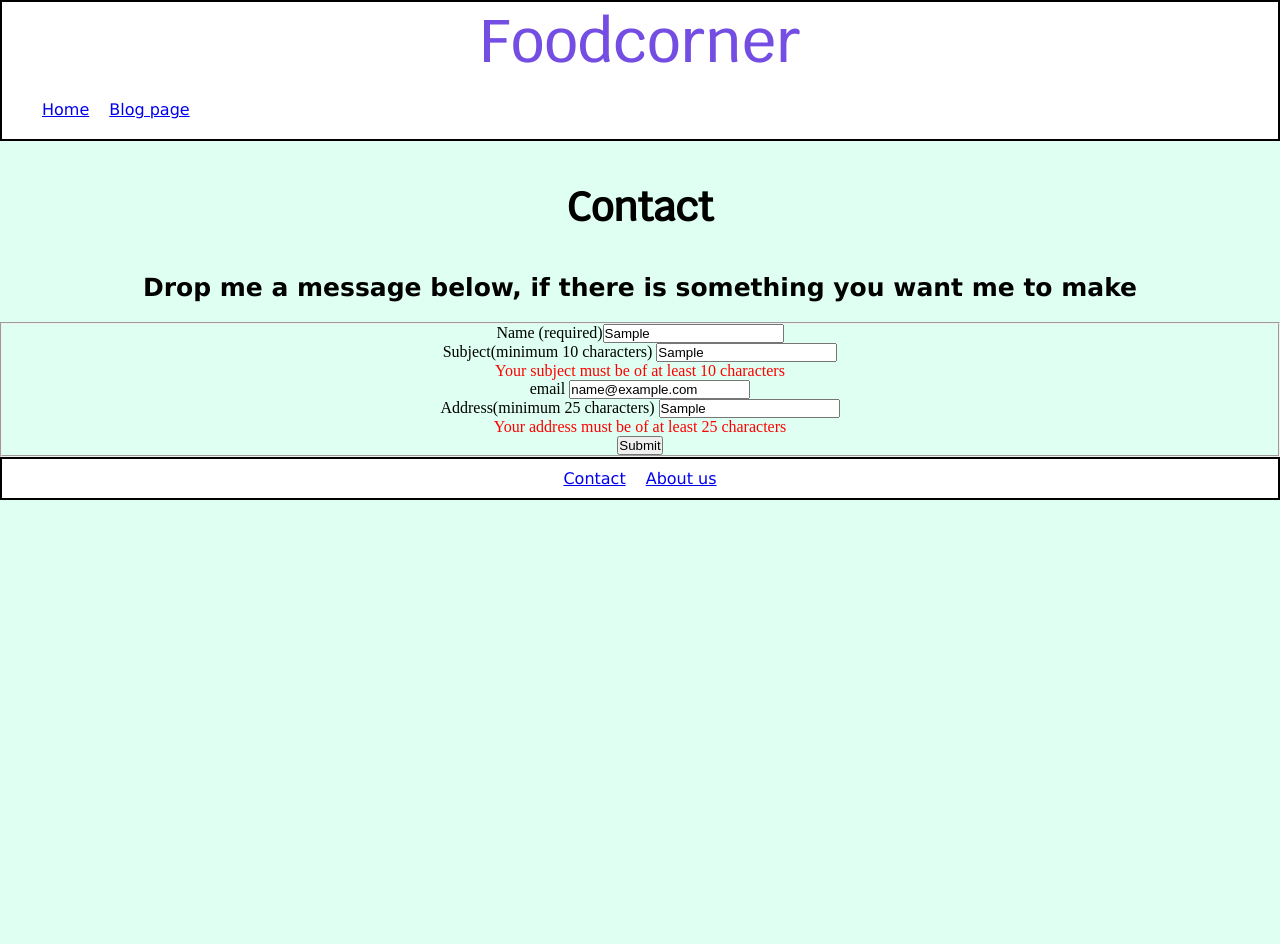
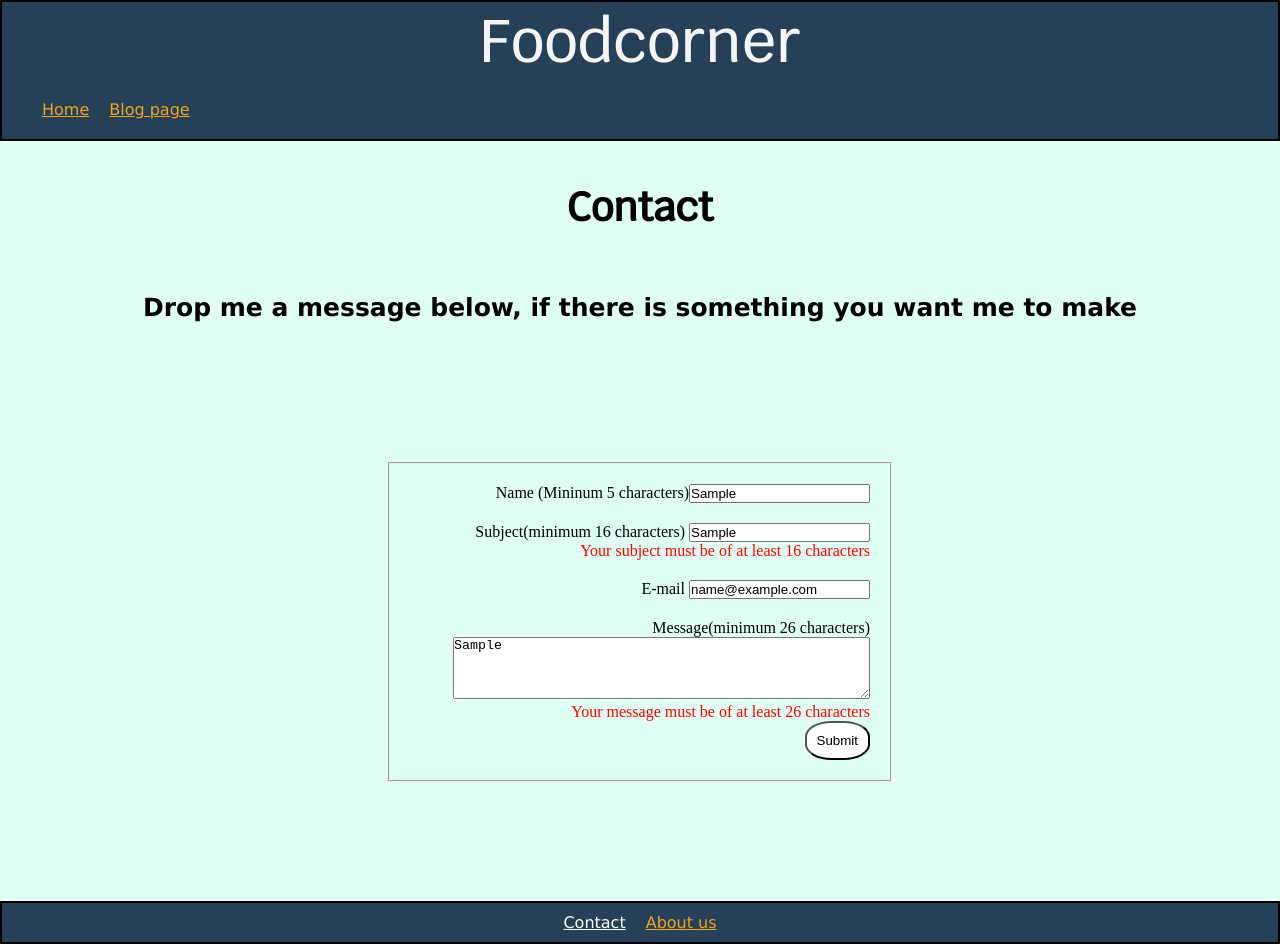
Before and after one commit to Noroff-FEU-Assignments/project-exam-1-Snurre1, a plain HTML site: page contact.html in a window 1280 px wide. Both pictures are taken after typing "Sample", "Sample", "name@example.com", "Sample" into the empty fields and a click on the button "Submit". Before the commit the page ends 800 px from the top, so only its background shows below. Drawn offline with Linux system fonts and the light colour scheme.

Commit message:
missing media q

```diff
--- a/contact.html
+++ b/contact.html
@@ -25,57 +25,66 @@
     </div>
   </header>
   <body>
+    <main>
       <h1>Contact</h1>
-    <h2>Drop me a message below, if there is something you want me to make</h2>
-    <div class="passed">You have passed!</div>
+      <h2
+        >Drop me a message below, if there is something you want me to make</h2
+      >
+      <div class="passed">Thank you for your feedback</div>
       <form>
         <fieldset>
           <div>
             <label
-            >Name (required)<input name="name" id="name" placeholder="required"
+              >Name (Mininum 5 characters)<input
+                name="name"
+                id="name"
+                placeholder="Minimum 5 characters"
             /></label>
-          <div class="form-error" id="nameError">Please enter your name</div>
+            <div class="form-error" id="nameError"
+              >Minimum 5 characters please</div
+            >
           </div>
           <div>
             <label
-            >Subject(minimum 10 characters)
+              >Subject(minimum 16 characters)
               <input
                 name="subject"
                 id="subject"
-              placeholder="minimum 10 characters"
+                placeholder="Minimum 16 characters"
             /></label>
             <div class="form-error" id="subjectError">
-            Your subject must be of at least 10 characters
+              Your subject must be of at least 16 characters
             </div>
           </div>
           <div>
             <label
-            >email <input name="email" id="email" placeholder="E-mail" />
+              >E-mail <input name="email" id="email" placeholder="E-mail" />
             </label>
             <div class="form-error" id="emailError">
               Please enter a legit E-mail
             </div>
           </div>
           <div>
-          <label
-            >Address(minimum 25 characters)
-            <input
-              address="address"
-              id="address"
-              placeholder="minimum 25 characters"
-            />
-          </label>
-          <div class="form-error" id="addressError">
-            Your address must be of at least 25 characters
+            <label>Message(minimum 26 characters)</label>
+            <textarea
+              id="message"
+              placeholder="minimum 26 characters"
+              rows="4"
+              cols="50"
+            ></textarea>
+
+            <div class="form-error" id="messageError">
+              Your message must be of at least 26 characters
             </div>
-          <button>Submit</button>
+            <div> <button>Submit</button></div>
           </div>
         </fieldset>
       </form>
+    </main>
     <footer>
       <div>
         <ul>
-          <a href="contact.html"><li>Contact</li></a>
+          <a href="contact.html" class="active"><li>Contact</li></a>
           <a href="aboutus.html"><li>About us</li></a>
         </ul>
       </div>
--- a/css/style.css
+++ b/css/style.css
@@ -15,10 +15,9 @@ main{
     display: flex;
     align-items: center;
     flex-direction: column;
+}
 
-
-
-}
+/* Carousel */
 .wrapper {
     width: 100%;
     max-width: 964px;
@@ -62,25 +61,33 @@ main{
     position: absolute;
 }
 
-.btn-left{
+.btn-left {
     top: 50%;
     left: 0;
     transform: translate(50%, -50%);
     display: none;
 }
 
-.btn-right{
+.btn-right {
     top: 50%;
     right: 0;
     transform: translate(-50%, -50%);
 }
+/* Size, style and pos */
+button{
+    padding: 10px;
+    border-radius: 40%;
+    background-color: white;
+}
 
-
+a , .viewbtn{
+    color: #F2A41E;
+}
 
 logo, h1{
     font-family: 'krub', sans-serif;
     font-size: 60px;
-    color: #744DE2;
+    color: whitesmoke;
     text-align: center;
     padding: 20px;
 }
@@ -101,6 +108,15 @@ h2,h3,p,li{
     margin: 20px;
 }
 
+p{
+    max-width: 500px;
+    text-align: center;
+}
+
+.widthcontrol{
+    max-width: 500px;
+}
+
 li{
     margin: 10px;
     text-decoration: none;
@@ -115,7 +131,7 @@ li{
 
 header,footer{
     border: 2px solid black;
-    background-color: white;
+    background-color: rgb(37, 64, 87);
 
 }
 
@@ -139,10 +155,40 @@ a > div > h2:hover {
     transform: scale(1.2);
 }
 
+img {
+    width: 225px;
+    height: 225px;
+}
+
+.active{
+    color: white;
+}
+
+
+
+/* Contact */
+
+.passed {
+    display: none;
+    text-align: center;
+}
+
 form {
-    display: block;
-    text-align: center;
+    margin: auto auto;
+    width: fit-content;
+    color: black;
+    text-align: right;
+}
+fieldset{
+    width: 500px;
+}
+fieldset>div {
+    margin: 20px;
+}
 
+label {
+    display: inline;
+    text-align: right;
 }
 
 .form-error {
@@ -150,18 +196,10 @@ form {
     color: red;
 }
 
-.passed {
-    display: none;
-    text-align: center;
+.passed{
+    font-size: 40px;
+    color: #744DE2;
 }
-
-img{
-    width: 225px;
-    height: 225px;
-
-}
-
-
 
 /* popup image */
 
--- a/js/blogspecific.js
+++ b/js/blogspecific.js
@@ -16,7 +16,7 @@ async function blogData() {
                             <div>
                               <h2>${result.title.rendered}</h2>
                             </div>
-                              <div>${result.content.rendered}</div>
+                              <div class="widthcontrol">${result.content.rendered}</div>
                               <div class="modal">
                               <img class="full-img" src="${result.featured_media_src_url}"></img></div>
                             `;
--- a/js/contact.js
+++ b/js/contact.js
@@ -2,30 +2,30 @@ const form = document.querySelector("form");
 const peepsname = document.querySelector("#name");
 const subject = document.querySelector("#subject");
 const email = document.querySelector("#email");
-const address = document.querySelector("#address");
+const message = document.querySelector("#message");
 const nameError = document.querySelector("#nameError");
 const subjectError = document.querySelector("#subjectError");
 const emailError = document.querySelector("#emailError");
-const addressError = document.querySelector("#addressError");
+const messageError = document.querySelector("#messageError");
 const passed = document.querySelector(".passed");
 
 function validateForm(event) {
   event.preventDefault();
 
-  if (checkLength(peepsname.value, 0) === true) {
+  if (checkLength(peepsname.value, 4) === true) {
     nameError.style.display = "none";
   } else {
     nameError.style.display = "block";
   }
-  if (checkLength(subject.value, 10) === true) {
+  if (checkLength(subject.value, 15) === true) {
     subjectError.style.display = "none";
   } else {
     subjectError.style.display = "block";
   }
-  if (checkLength(address.value, 25) === true) {
-    addressError.style.display = "none";
+  if (checkLength(message.value, 25) === true) {
+    messageError.style.display = "none";
   } else {
-    addressError.style.display = "block";
+    messageError.style.display = "block";
   }
   if (validateEmail(email.value) === true) {
     emailError.style.display = "none";
@@ -33,9 +33,9 @@ function validateForm(event) {
     emailError.style.display = "block";
   }
   if (
-    checkLength(peepsname.value, 0) === true &&
-    checkLength(subject.value, 10) === true &&
-    checkLength(address.value, 25) &&
+    checkLength(peepsname.value, 4) === true &&
+    checkLength(subject.value, 15) === true &&
+    checkLength(message.value, 25) &&
     validateEmail(email.value) === true
   ) {
     passed.style.display = "block";
```
Also changed, not shown: aboutus.html (+1 -1 lines), blog.html (+1 -1 lines), index.html (+1 -1 lines), js/blogpage.js (+0 -26 lines). Lines whose indentation alone changed are shown as unchanged.
